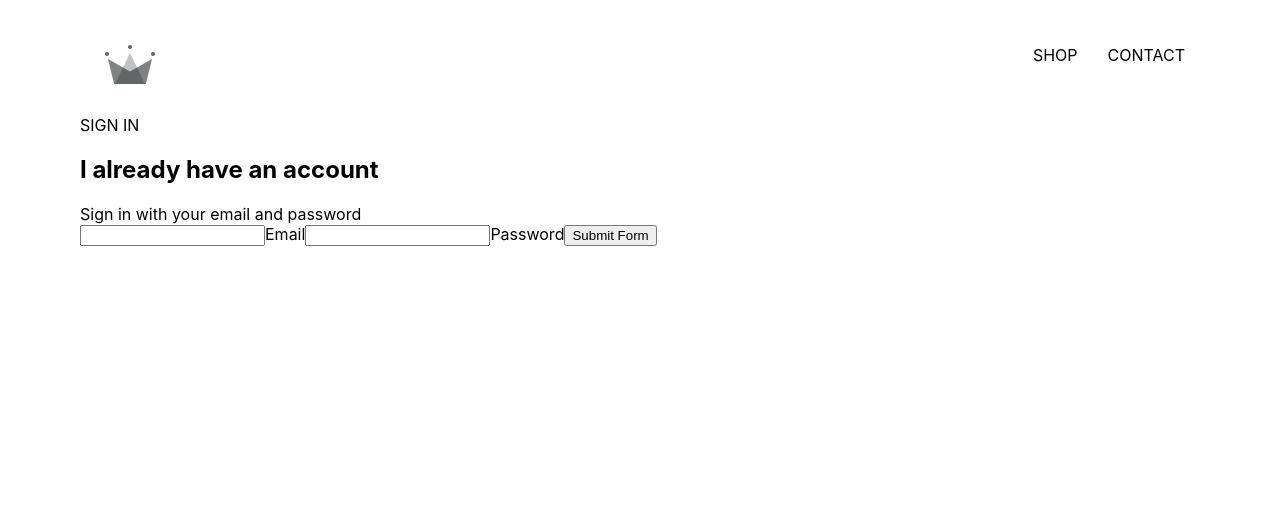
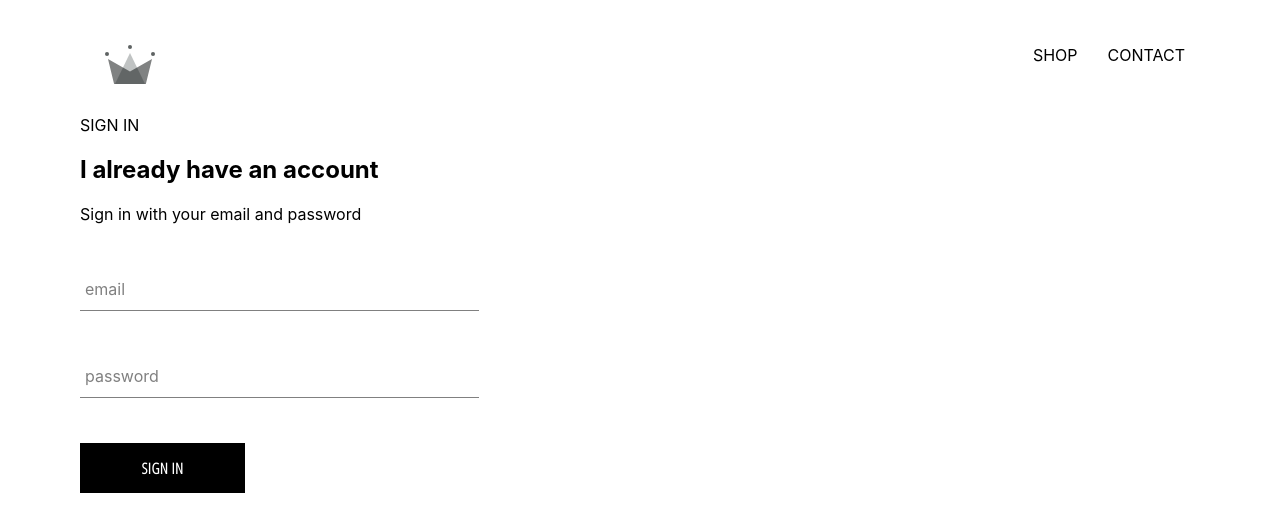
Before and after one commit to Isaacobuya5/ecommerce-app, a React (Create React App) app: page /signin in a window 1280 px wide. Shown: the top 532 px of the page. Built offline with nearby package versions, Linux system fonts and the light colour scheme.

Commit message:
create custom input and button form components

```diff
--- /dev/null
+++ b/src/components/custom-button/custom-button.component.jsx
@@ -0,0 +1,11 @@
+import React from 'react';
+
+import './custom-button.styles.scss';
+
+const CustomButton = ({ children, ...otherButtonProps}) => (
+    <button className='custom-button' {...otherButtonProps}>
+        {children}
+    </button>
+);
+
+export default CustomButton;
--- /dev/null
+++ b/src/components/custom-button/custom-button.styles.scss
@@ -0,0 +1,22 @@
+.custom-button {
+    min-width: 165px;
+    width: auto;
+    height: 50px;
+    letter-spacing: 0.5px;
+    line-height: 50px;
+    padding: 0 35px 0 35px;
+    font-size: 15px;
+    background-color: black;
+    color: white;
+    text-transform: uppercase;
+    font-family: 'Open Sans Condensed';
+    font-weight: bolder;
+    border: none;
+    cursor: pointer;
+
+    &:hover {
+      background-color: white;
+      color: black;
+      border: 1px solid black;
+    }
+  }
--- /dev/null
+++ b/src/components/form-input/form-input.component.jsx
@@ -0,0 +1,17 @@
+import React from 'react';
+
+import './form-input.styles.scss';
+// otherFormProps include type, value and required
+const FormInput = ({ handleChange, label, ...otherFormProps}) => (
+    <div className="group">
+        <input className="form-input" onChange={handleChange} {...otherFormProps}/>
+        {
+            label ?
+            <label className={`${otherFormProps.value.length ? 'shrink' : ''} form-input-label`}>
+                {label}
+            </label> : null
+        }
+    </div>
+);
+
+export default FormInput;
--- /dev/null
+++ b/src/components/form-input/form-input.styles.scss
@@ -0,0 +1,54 @@
+$sub-color: grey;
+$main-color: black;
+
+@mixin shrinkLabel {
+  top: -14px;
+  font-size: 12px;
+  color: $main-color;
+}
+
+.group {
+  position: relative;
+  margin: 45px 0;
+
+  .form-input {
+    background: none;
+    background-color: white;
+    color: $sub-color;
+    font-size: 18px;
+    padding: 10px 10px 10px 5px;
+    display: block;
+    width: 100%;
+    border: none;
+    border-radius: 0;
+    border-bottom: 1px solid $sub-color;
+    margin: 25px 0;
+
+    &:focus {
+      outline: none;
+    }
+
+    &:focus ~ .form-input-label {
+      @include shrinkLabel();
+    }
+  }
+
+  input[type='password'] {
+    letter-spacing: 0.3em;
+  }
+
+  .form-input-label {
+    color: $sub-color;
+    font-size: 16px;
+    font-weight: normal;
+    position: absolute;
+    pointer-events: none;
+    left: 5px;
+    top: 10px;
+    transition: 300ms ease all;
+
+    &.shrink {
+      @include shrinkLabel();
+    }
+  }
+}
--- a/src/components/sign-in/sign-in.component.jsx
+++ b/src/components/sign-in/sign-in.component.jsx
@@ -1,4 +1,6 @@
 import React from 'react';
+import FormInput from '../../components/form-input/form-input.component';
+import CustomButton from '../custom-button/custom-button.component';
 import './sign-in.styles.scss';
 
 class SignIn extends React.Component {
@@ -30,12 +32,23 @@
                 <span>Sign in with your email and password</span>
 
                 <form onSubmit={this.handleSubmit}>
-                    <input type = "email" name="email" value={this.state.email} onChange={this.handleChange} required />
-                    <label>Email</label>
-                    <input type = "password" name="password" value={this.state.password} onChange={this.handleChange} required />
-                    <label>Password</label>
+                    <FormInput
+                    type = "email"
+                    name="email"
+                    value={this.state.email}
+                    handleChange={this.handleChange}
+                    label="email"
+                    required
+                    />
+                    <FormInput
+                    type = "password"
+                    name="password"
+                    value={this.state.password}
+                    handleChange={this.handleChange}
+                    label="password"
+                    required />
 
-                    <input type="submit" value="Submit Form" />
+                    <CustomButton type="submit">SIGN IN </CustomButton>
                 </form>
             </div>
         )
--- a/src/components/sign-in/sign-in.styles.scss
+++ b/src/components/sign-in/sign-in.styles.scss
@@ -0,0 +1,9 @@
+.sign-in {
+    width: 30vw;
+    display: flex;
+    flex-direction: column;
+
+    .title {
+        margin: 10px 0px;
+    }
+}
```
